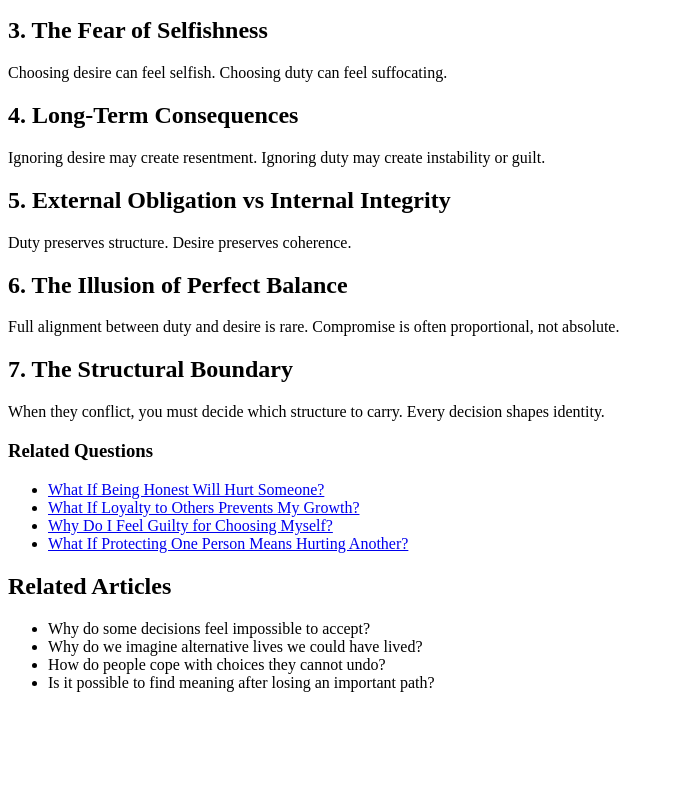
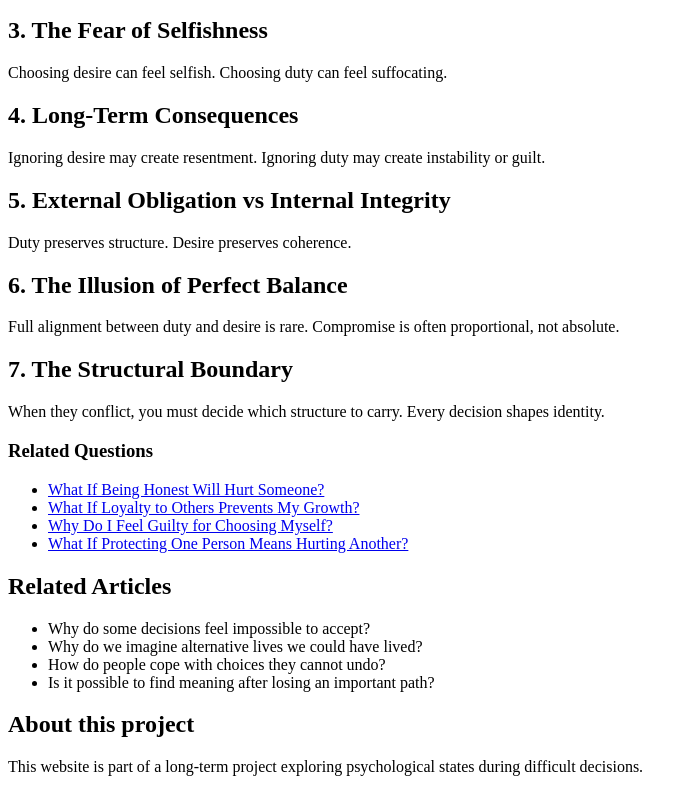
Before and after one commit to mozartltv-creator/123-duty-conflicts-with-desire, a plain HTML site: page index.html in a window 1280 px wide. Shown: the part 402-1194 px from the top of the page, without its empty margins (0-697 px from the left). Before the commit the page ends 1110 px from the top, so only its background shows below. Drawn offline with Linux system fonts and the light colour scheme.

Commit message:
Update index.html

```diff
--- a/index.html
+++ b/index.html
@@ -93,5 +93,11 @@ Every decision shapes identity.
 <li>How do people cope with choices they cannot undo?</li>
 <li>Is it possible to find meaning after losing an important path?</li>
 </ul>
+  <section>
+  <h2>About this project</h2>
+  <p>
+    This website is part of a long-term project exploring psychological states during difficult decisions.
+  </p>
+</section>
 </body>
 </html>
```
